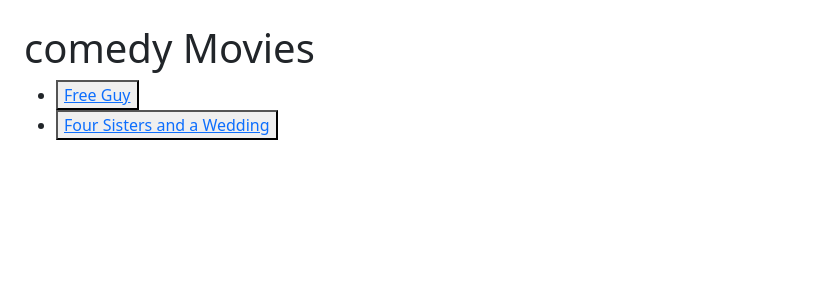
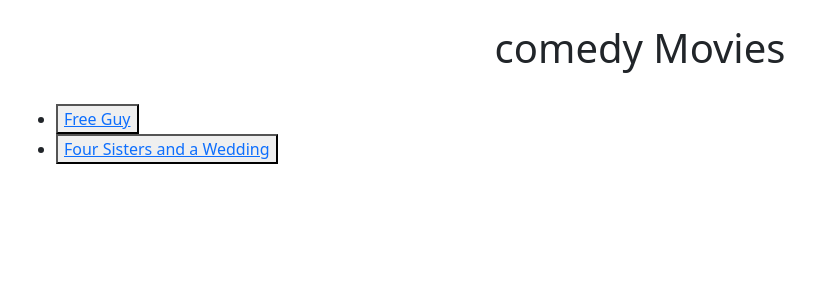
Before and after one commit to acbonites/lis161, a Flask app: page /movies/comedy in a window 1280 px wide. Shown: the part 56-356 px from the top of the page, without its empty margins (0-821 px from the left). Run offline with Flask 3, Linux system fonts and the light colour scheme; data comes from the database, SQL or seed files in the repository.

Commit message:
Update movies.html

```diff
--- a/templates/movies.html
+++ b/templates/movies.html
@@ -2,12 +2,12 @@
 
 {% block content %}
 
-<h1>{{ genre }} Movies</h1>
+<h1 class="m_h1" align="center">{{ genre }} Movies</h1><br>
 
 <ul>
     {% for film in films %}
     <li>
-        <button class='image-button'>
+         <button class='m-button'>
             <a href="{{ url_for('movie', film_id=film.id) }}">{{ film.title }}</a>
         </button>
     </li>
```
